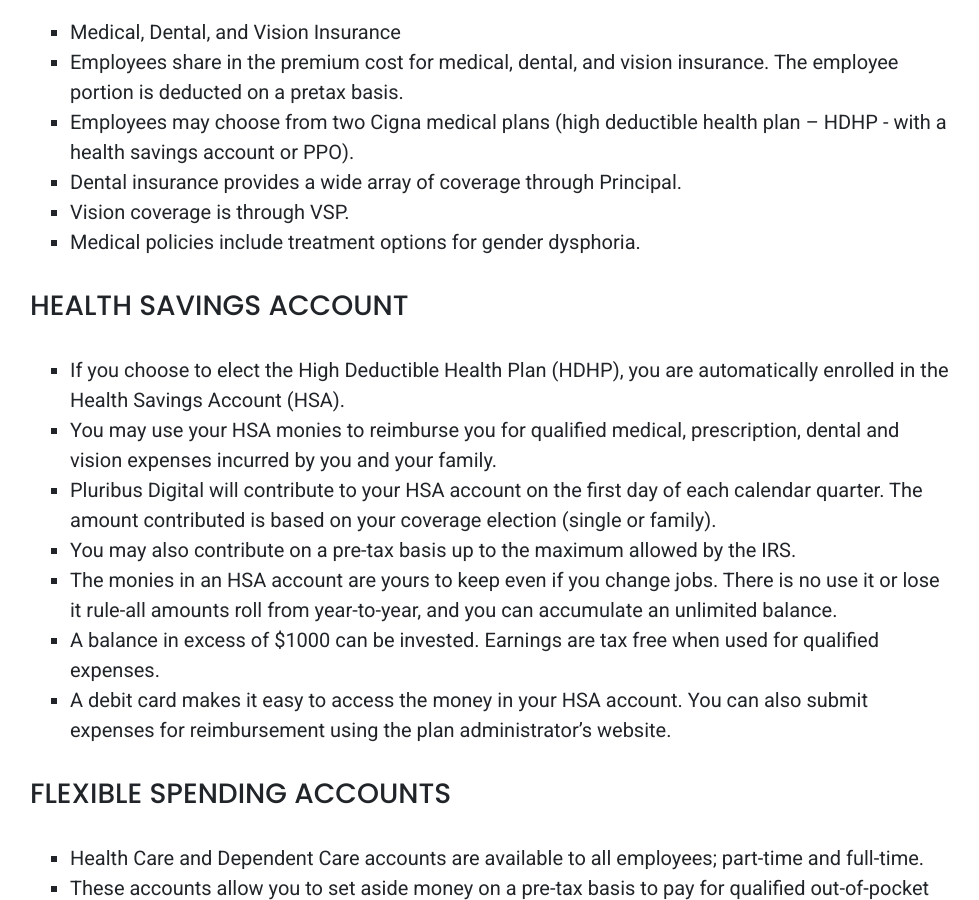
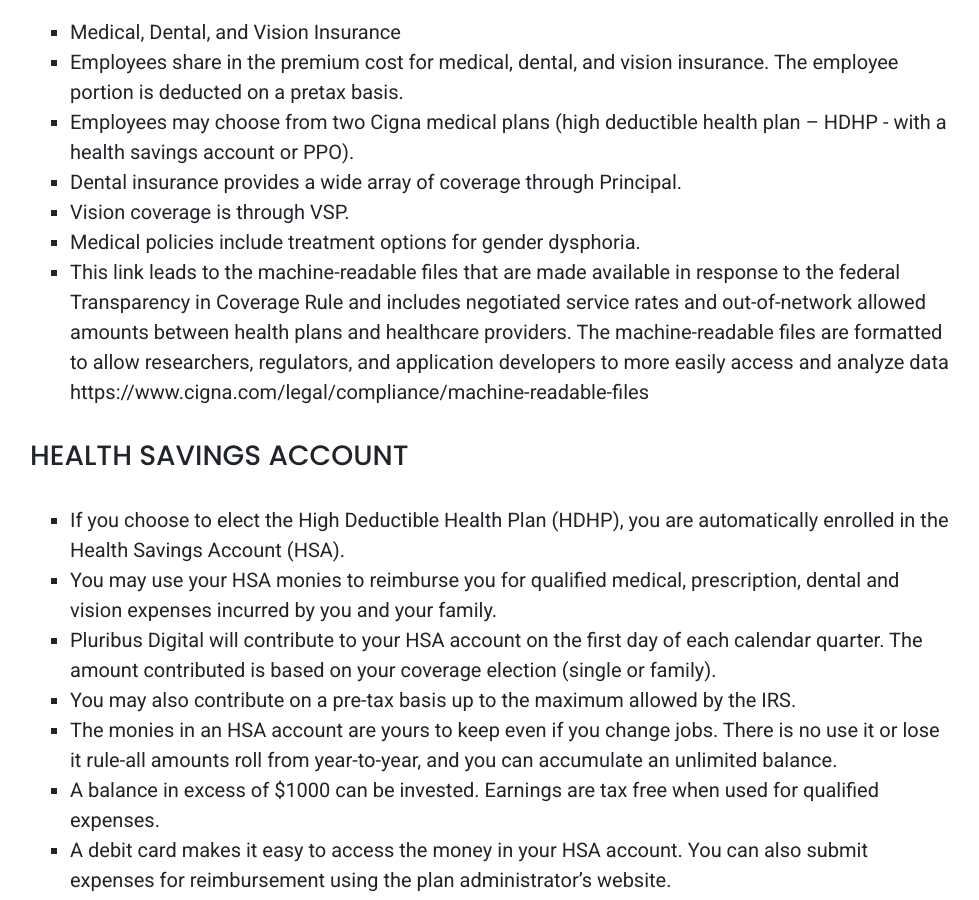
Before and after one commit to PluribusDigital/pluribusdigital-com, a Jekyll site: the page built from content/join/benefits.md, in a window 1280 px wide and 900 px high, scrolled down 441 px. Shown: the whole window, without its empty margins (150-1129 px from the left). Built offline with Jekyll 4.4.1, drawn with Linux system fonts in a browser that asks for light colours.

Commit message:
bene-transparency
Transparency in coverage rules adbed

```diff
--- a/content/join/benefits.md
+++ b/content/join/benefits.md
@@ -14,6 +14,7 @@ Pluribus Digital provides a competitive benefits package in order to attract top
 * Dental insurance provides a wide array of coverage through Principal.
 * Vision coverage is through VSP.
 * Medical policies include treatment options for gender dysphoria.
+* This link leads to the machine-readable files that are made available in response to the federal Transparency in Coverage Rule and includes negotiated service rates and out-of-network allowed amounts between health plans and healthcare providers. The machine-readable files are formatted to allow researchers, regulators, and application developers to more easily access and analyze data https://www.cigna.com/legal/compliance/machine-readable-files
 
 ### Health Savings Account
 
```
